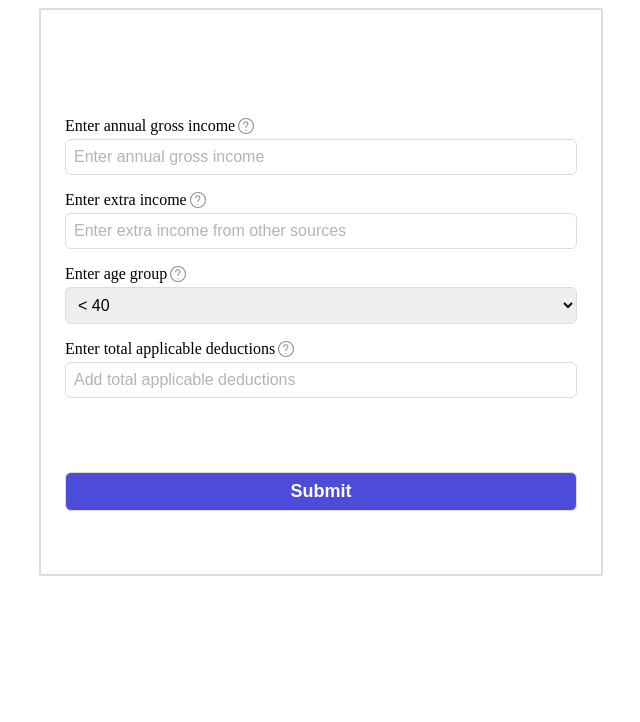
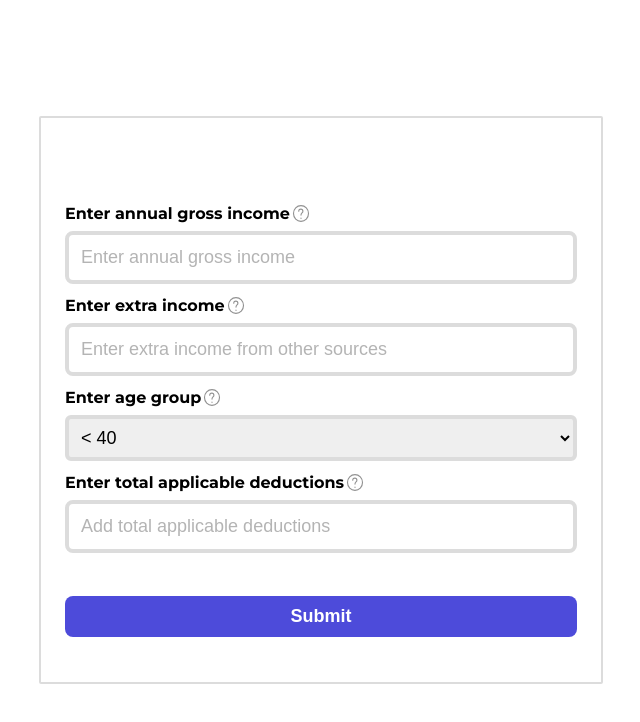
Before and after one commit to birdiegyal/fyleInternshipChallenge, a plain HTML site: page index.htm in a window 1280 px wide. Shown: the whole page, without its empty margins (319-959 px from the left). Drawn offline with Linux system fonts and the light colour scheme.

Commit message:
second try

```diff
--- a/index.css
+++ b/index.css
@@ -2,6 +2,19 @@
   im going to keep my styling mobile-first.
   so the direct values re set for mobile devices and media queries style for bigger devices.
 */
+
+@import url('https://fonts.googleapis.com/css2?family=Montserrat:ital,wght@0,100..900;1,100..900&display=swap');
+
+
+body {
+  margin: 0px;
+  width: 100vw;
+  height: 100vh;
+  display: flex;
+  justify-content: center;
+  align-items: center;
+  font-family: Montserrat, sans-serif;
+}
 
 #tax-calculator-form {
   display: flex;
@@ -16,16 +29,14 @@
   border-radius: 2px;
 }
 
-#tax-calculator-section {
-  margin: auto;
-}
-
 .btn {
   background-color: rgb(77, 75, 218);
   color: #fff;
   font-weight: bold;
   font-size: large;
   min-width: 80%;
+  border-radius: 8px;
+  margin-top: 8px;
 }
 
 fieldset {
@@ -37,31 +48,77 @@ fieldset {
   margin-top: 12px;
   min-width: 80%;
   position: relative;
+
+  & div {
+    display: flex;
+    align-items: center;
+    border: 4px solid gainsboro;
+    margin-top: 8px;
+    border-radius: 8px;
+    padding: 2px;
+    & span {
+      visibility: hidden;
+      position: absolute;
+      left: calc(100% - 32px);
+    }
+  }
+
+  label {
+    font-weight: 700;
+  }
+}
+
+span:hover::after {
+  visibility: visible;
+  content: attr(data-validation-rule);
+  position: absolute;
+  padding: 2px 4px;
+  color: rgba(0, 0, 0, 0.925);
+  background-color: rgba(161, 161, 161, 0.562);
+  border: 1px solid rgba(128, 128, 128, 0.658);
+  border-radius: 4px;
+  z-index: 4;
+  font-size: 12px;
 }
 
 input,
 select {
+  position: relative;
   padding: 8px;
-  border: 1px solid gainsboro;
-  border-radius: 6px;
-  margin-top: 4px;
-  font-size: medium;
+  font-size: large;
+  border-color: transparent;
+  overflow: hidden;
+  outline-color: transparent;
+
 }
 
 input::placeholder {
+  font-size: small;
   color: rgb(180, 180, 180);
 }
 
+input[type="text"], input[type="text"]:focus, input[type="text"]:hover, input[type="text"]:focus-visible {
+  flex-grow: 3;
+  border-color: transparent;
+  outline-color: transparent;
+}
+
+.ageGrpField {
+  border: 4px solid gainsboro;
+    margin-top: 8px;
+    border-radius: 6px;
+}
+
 label::after {
-  content: "some bullshit";
+  content: "icon";
   background-image: url("./whatisit.svg");
   color: transparent;
   background-repeat: no-repeat;
   background-size: 18px;
-  margin-left: 2px;
-  margin-top: 4px;
   display: inline-flex;
   flex-shrink: 1;
+  margin-left: 2px;
+  font-weight: lighter;
 }
 
 label:hover::after,
@@ -74,10 +131,8 @@ label:focus::after {
   border: 1px solid rgba(128, 128, 128, 0.658);
   border-radius: 4px;
   position: absolute;
-  offset-anchor: 2px 2px;
   z-index: 2;
   font-size: 12px;
-  transition: position 2s ease-in;
 }
 
 dialog::backdrop {
@@ -112,9 +167,12 @@ dialog[open] {
     height: 35svh;
   }
 
+  input::placeholder {
+    font-size: medium;
+  }
+
   #tax-calculator-form {
     width: 70vw;
-    height: 50vh;
     padding-left: 32px;
     padding-right: 32px;
   }
@@ -127,9 +185,11 @@ dialog[open] {
     height: 35svh;
   }
 
+  input::placeholder {
+    font-size: large;
+  }
   #tax-calculator-form {
     max-width: 40vw;
-    height: 60vh;
     padding-left: 24px;
     padding-right: 24px;
   }
--- a/index.htm
+++ b/index.htm
@@ -5,6 +5,7 @@
     <meta charset="UTF-8">
     <meta name="viewport" content="width=device-width, initial-scale=1.0">
     <link rel="stylesheet" href="index.css">
+    <link rel="icon" href="favicon.png" type="image/x-icon">
     <script src="index.js" defer></script>
     <title>FYLE Internship Challenge</title>
 </head>
@@ -17,41 +18,58 @@
                     <label for="grossAnnualIncome"
                         data-desc="Gross annual income is your total salary in a year before any deductions.">Enter
                         annual gross income</label>
-                    <input type="text" id="grossAnnualIncome" placeholder="Enter annual gross income"
-                        name="grossAnnualIncome">
+                    <div class="fieldContainer">
+                        <input type="text" id="grossAnnualIncome" placeholder="Enter annual gross income"
+                            name="grossAnnualIncome" autocomplete="off"  >
+                        <span class="errorMessage" role="tooltip" data-validation-rule="Please enter numbers only">
+                            <img src="./errorinfo.svg" alt="svg icon for displaying error message" width="18px">
+                        </span>
+                    </div>
                 </fieldset>
                 <fieldset>
                     <label for="extraIncome"
                         data-desc="Extra income is income thats generated from any other means. ">Enter extra
                         income</label>
-                    <input name="extraIncome" type="text" id="extraIncome"
-                        placeholder="Enter extra income from other sources">
+                    <div class="fieldContainer">
+
+                        <input name="extraIncome" type="text" id="extraIncome"
+                            placeholder="Enter extra income from other sources" autocomplete="off"  >
+                        <span class="errorMessage" role="tooltip" data-validation-rule="Please enter numbers only">
+                            <img src="./errorinfo.svg" alt="svg icon for displaying error message" width="18px">
+                        </span>
+                    </div>
                 </fieldset>
                 <fieldset>
                     <label for="ageGrp" data-desc="
                     What age group do you fall in?">Enter age group</label>
-                    <select name="ageGrp" id="ageGrp" required>
+
+                    <select name="ageGrp" id="ageGrp" class="ageGrpField">
                         <option value="<40"> &lt; 40</option>
                         <option value=">= 40 and <60"> &ge; 40 & &gt; 60</option>
                         <option value=">=60"> &ge; 60</option>
                     </select>
+
                 </fieldset>
                 <fieldset>
                     <label for="totalApplicableDeduc" data-desc="Enter what you save by knowing tax redemptions">Enter
                         total applicable deductions</label>
-                    <input name="totalApplicableDeduc" type="text" id="totalApplicableDeduc"
-                        placeholder="Add total applicable deductions">
+                    <div class="fieldContainer">
+
+                        <input name="totalApplicableDeduc" type="text" id="totalApplicableDeduc"
+                            placeholder="Add total applicable deductions" autocomplete="off"  >
+                        <span class="errorMessage" role="tooltip" data-validation-rule="Please enter numbers only">
+                            <img src="./errorinfo.svg" alt="svg icon for displaying error message" width="18px">
+                        </span>
+                    </div>
                 </fieldset>
             </div>
-            <input type="submit" id="calculate-tax" class="btn">
-
+            <input type="submit" id="calculate-tax" class="btn" value="Submit">
             <dialog>
                 <h1>Your overall income will be</h1>
                 <p id="afterTaxes"></p>
                 <p>after tax deductions</p>
                 <input id="close-dialog" class="btn" type="button" value="close">
             </dialog>
-
         </form>
     </section>
 </body>
--- a/index.js
+++ b/index.js
@@ -1,17 +1,20 @@
 const taxCalculatorForm = document.getElementById("tax-calculator-form")
-let afterTaxes
-
 const afterTaxesElem = document.getElementById("afterTaxes")
 const dialog = document.querySelector("dialog")
 const closeDialog = document.getElementById("close-dialog")
-
+let afterTaxes
 
 taxCalculatorForm.addEventListener("submit", (e) => {
     e.preventDefault() //stop event propagation.
 
-
-    afterTaxesElem.innerText = calcIncomeAfterTaxes()
-    dialog.showModal()
+    const invalidFields = validateForm()
+    console.log(invalidFields)
+    if (invalidFields.length) {
+        notifyError(invalidFields)
+    } else {
+        afterTaxesElem.innerText = calcIncomeAfterTaxes()
+        dialog.showModal()
+    }
 })
 
 closeDialog.addEventListener("click", (e) => {
@@ -61,3 +64,18 @@ function calcIncomeAfterTaxes() {
         console.log(error)
     }
 }
+
+// this func returns a array of invalid fields.
+function validateForm() {
+    const formdata = new FormData(taxCalculatorForm)
+    Array.from(formdata.keys()).map((fieldname) => fieldname !== "ageGrp" && (document.getElementById(fieldname).nextElementSibling.style.visibility = "hidden"))
+    return Array.from(formdata.keys()).filter((fieldname) => fieldname !== "ageGrp" && (!formdata.get(fieldname) || isNaN(Number(formdata.get(fieldname)))))
+}
+
+// this function highlight the invalid fields.
+function notifyError(fields) {
+    fields.forEach((field) => {
+        field = document.getElementById(field).nextElementSibling
+        field.style.visibility = "visible"
+    })
+}
```
Also changed, not shown: favicon.png (added).
